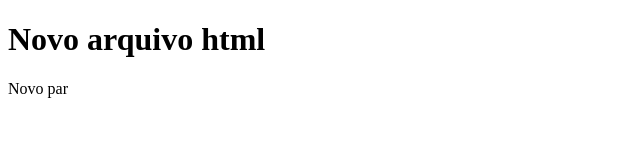
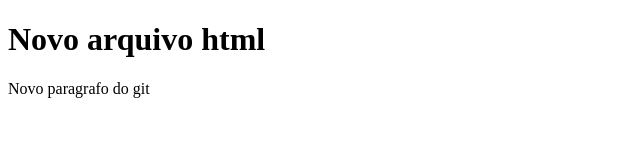
Before and after one commit to negolima/Projeto_AWS, a plain HTML site: page index.html in a window 1280 px wide. Shown: the whole page, without its empty margins (0-640 px from the left). Drawn offline with Linux system fonts and the light colour scheme.

Commit message:
Update index.html

```diff
--- a/index.html
+++ b/index.html
@@ -7,6 +7,6 @@
 </head>
 <body>
     <h1>Novo arquivo html</h1>
-    <p>Novo par</p>
+    <p>Novo paragrafo do git</p>
 </body>
 </html>
```
